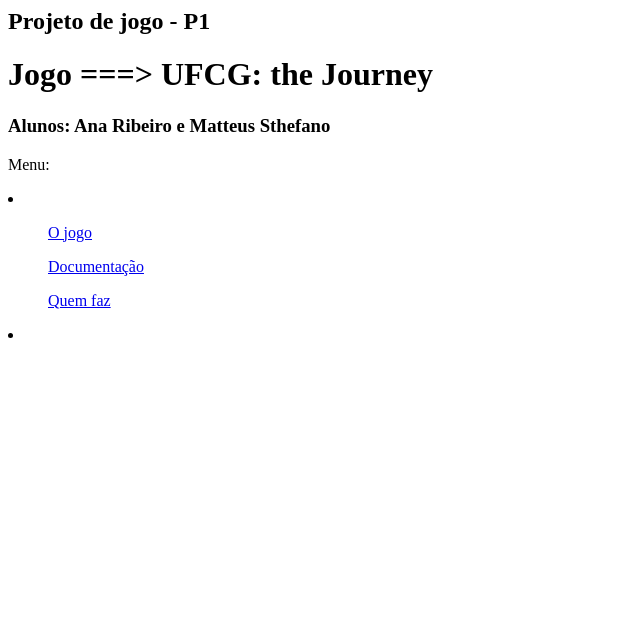
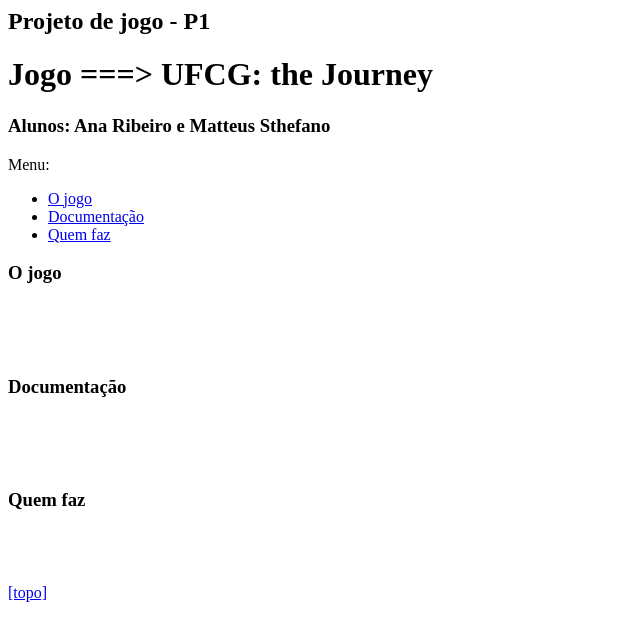
Before and after one commit to RibeiroAna/projetoP1, a plain HTML site: page index.html in a window 1280 px wide. Shown: the whole page, without its empty margins (0-640 px from the left). Drawn offline with Linux system fonts and the light colour scheme.

Commit message:
Update index.html

```diff
--- a/index.html
+++ b/index.html
@@ -11,12 +11,22 @@
     <h3>Alunos: Ana Ribeiro e Matteus Sthefano</h3>
 
     <p>Menu: </p>
-    <li>
-        <ul><a href="#jogo">O jogo</a></ul>
-        <ul><a href="#documentacao">Documentação</a></ul>
-        <ul><a href="#alunos">Quem faz</a></ul>
-    <li>
+    <ul>
+        <li><a href="#jogo">O jogo</a></li>
+        <li><a href="#documentacao">Documentação</a></li>
+        <li><a href="#alunos">Quem faz</a></li>
+    </ul>
 
+    <h3 id="jogo">O jogo</h3>
+    <br><br><br>
+
+    <h3 id="documentacao">Documentação</h3>
+    <br><br><br>
+
+    <h3 id="alunos">Quem faz</h3>
+    <br><br><br>
+
+    <a href="#topo">[topo]</a>
 </body>
 
 </html>
```
